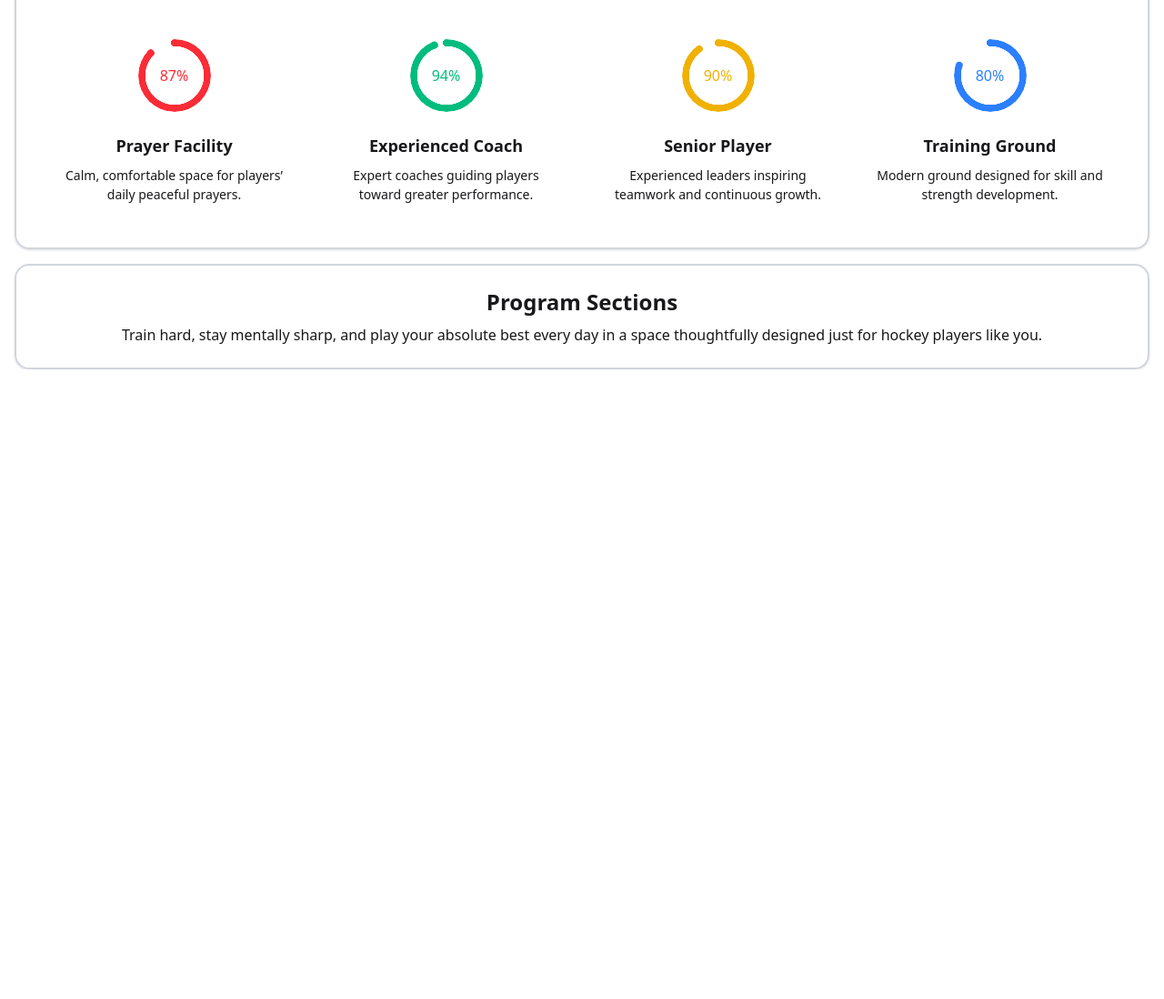
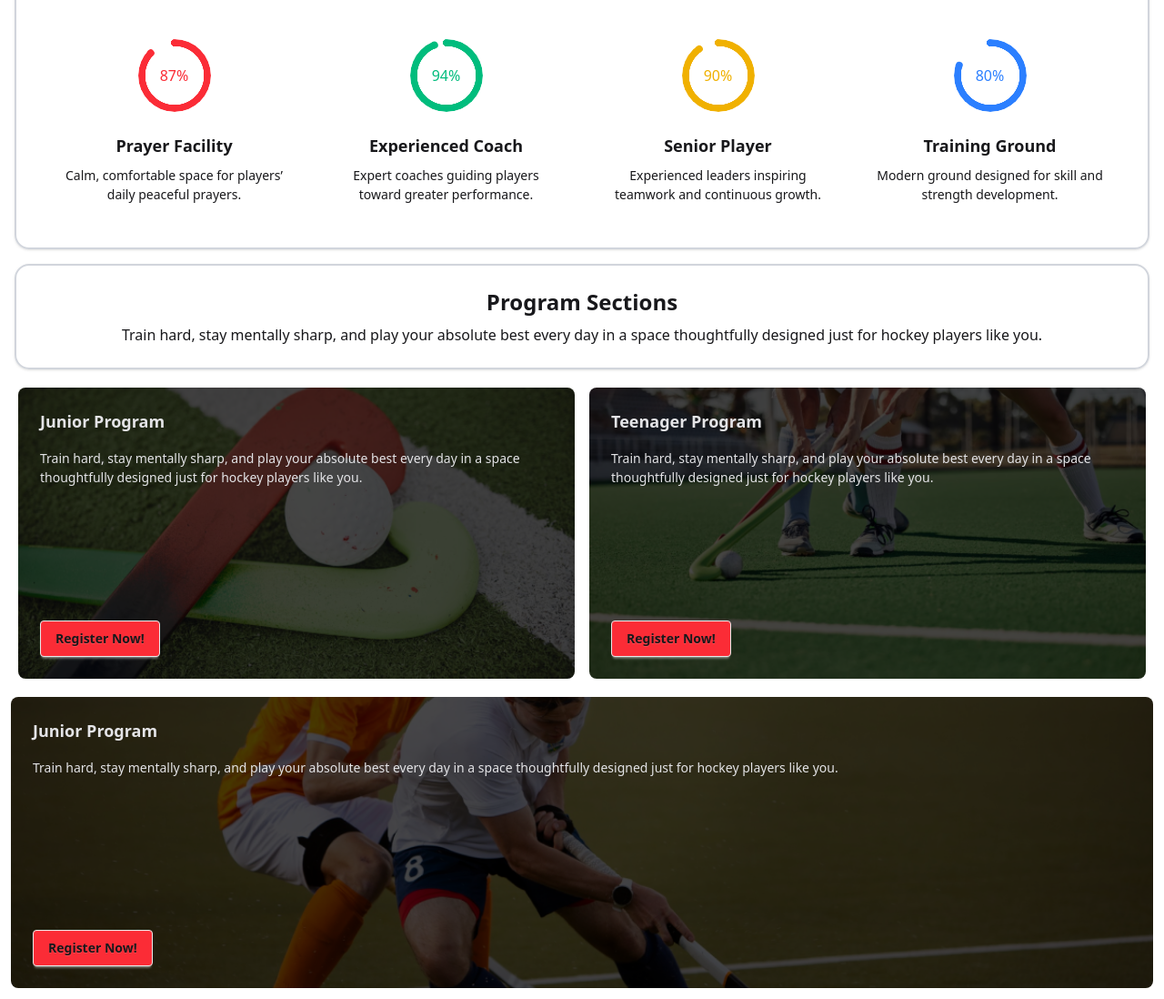
Before and after one commit to fahmidaoyshi/Hockey, a plain HTML site: page index.html in a window 1280 px wide. Shown: the part 867-1965 px from the top of the page at 91% size. Before the commit the page ends 1273 px from the top, so only its background shows below. Drawn offline with nearby package versions, Linux system fonts and the light colour scheme.

Commit message:
Cards Done

```diff
--- a/index.html
+++ b/index.html
@@ -164,5 +164,52 @@
     <p class="text-base m-2">Train hard, stay mentally sharp, and play your absolute best every day in a space thoughtfully designed just for hockey players like you.</p>
   </div>
     </section>
+   <!-- Cards -->
+<section>
+  <div class="flex flex-col md:flex-row p-3">
+    <div class="card bg-base-100 w-full md:w-1/2 image-full m-2">
+      <figure>
+        <img src="./Img/Card 1.png" alt="Junior Program" class="object-cover h-64 md:h-80 w-full"/>
+      </figure>
+      <div class="card-body text-left">
+        <h2 class="card-title text-center">Junior Program</h2>
+        <p class="mt-2">
+          Train hard, stay mentally sharp, and play your absolute best every day in a space thoughtfully designed just for hockey players like you.
+        </p>
+        <div class="card-actions justify-start">
+          <button class="btn bg-red-500">Register Now!</button>
+        </div>
+      </div>
+    </div>
+    <div class="card bg-base-100 w-full md:w-1/2 image-full m-2">
+      <figure>
+        <img src="./Img/Card 3.png" alt="Teenager Program" class="object-cover h-64 md:h-80 w-full"/>
+      </figure>
+      <div class="card-body text-left">
+        <h2 class="card-title text-center">Teenager Program</h2>
+        <p class="mt-2">
+          Train hard, stay mentally sharp, and play your absolute best every day in a space thoughtfully designed just for hockey players like you.
+        </p>
+        <div class="card-actions justify-start">
+          <button class="btn bg-red-500">Register Now!</button>
+        </div>
+      </div>
+    </div>
+  </div>
+  <div class="card bg-base-100 w-full image-full pt-0 p-3 ">
+      <figure>
+        <img src="./Img/Card 2.png" alt="" class="object-cover h-64 md:h-80 w-full"/>
+      </figure>
+      <div class="card-body text-left">
+        <h2 class="card-title text-center">Junior Program</h2>
+        <p class="mt-2">
+          Train hard, stay mentally sharp, and play your absolute best every day in a space thoughtfully designed just for hockey players like you.
+        </p>
+        <div class="card-actions justify-start">
+          <button class="btn bg-red-500">Register Now!</button>
+        </div>
+      </div>
+    </div>
+</section>
 </body>
 </html>
```
Also changed, not shown: Img/Card 1.png (added), Img/Card 2.png (added), Img/Card 3.png (added), Img/Rectangle 4.png (deleted).
